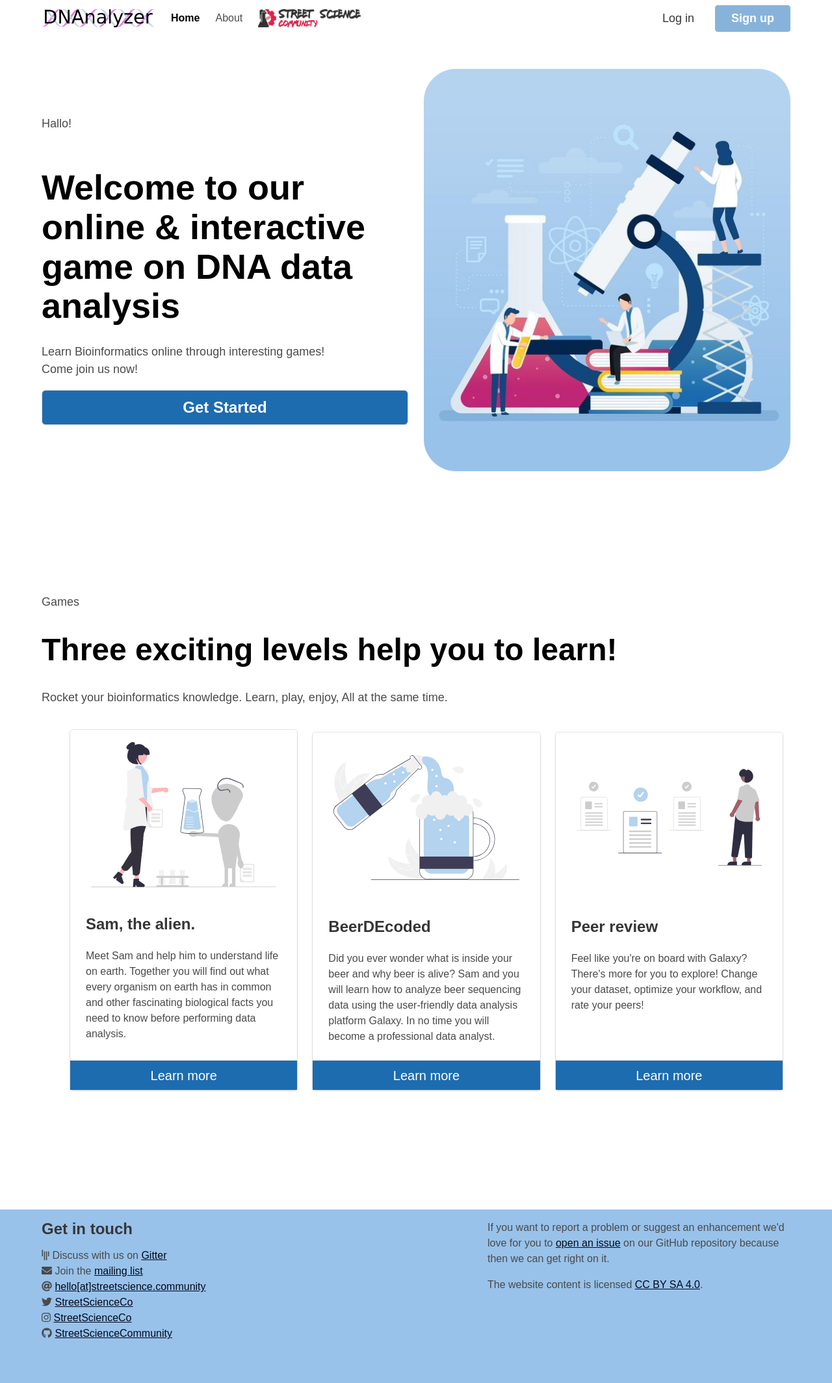
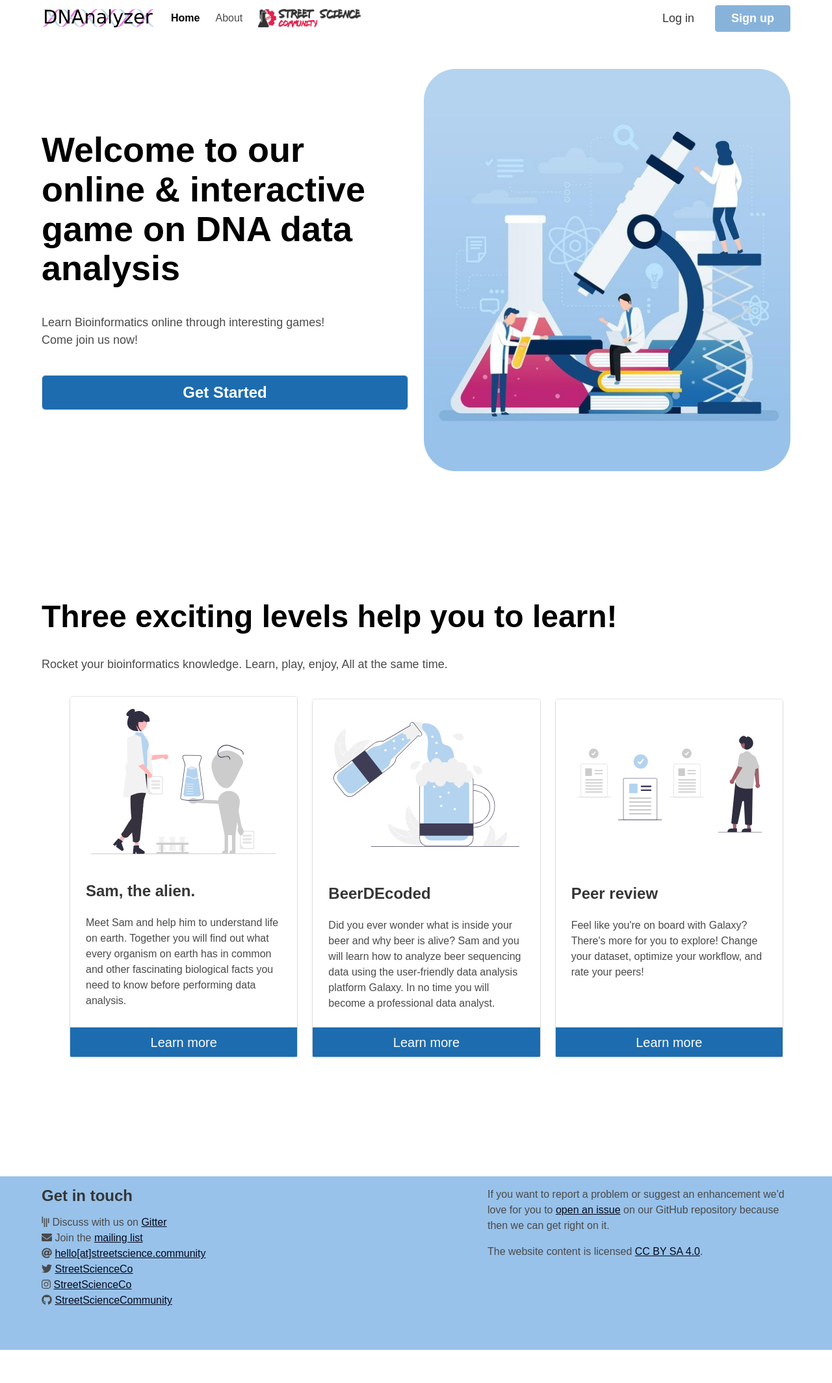
Before and after one commit to StreetScienceCommunity/DNAnalyzer, a Jekyll site: the page built from index.md, in a window 1280 px wide. Shown: the whole page at 65% size. Built offline with Jekyll 4.4.1, drawn with Linux system fonts in a browser that asks for light colours; nearby versions of some CDN libraries; after the commit the page ends 2077 px from its top, so only the background shows below that.

Commit message:
delete hallo and game txt from index, and change css accordingly.

```diff
--- a/_layouts/index.html
+++ b/_layouts/index.html
@@ -8,7 +8,6 @@
         <!-- section1 START-->
         <div class="columns section1 has-text-centered-mobile is-vcentered is-flex" >
             <div class="column section1_text">
-                <p class="hallo_text">Hallo!</p>
                 <h1 class="is-size-3-mobile welcome_text">Welcome to our online & interactive game
                     on DNA data analysis</h1>
                 <p class="come_join_text">Learn Bioinformatics online through interesting games! Come join us now!</p>
@@ -23,7 +22,6 @@
         <!-- section2 START-->
         <div class="section2 has-text-centered-mobile">
             <div class="section2_text">
-                <p>Games</p>
                 <p class="is-size-3-mobile">Three exciting levels help you to learn!</p>
                 <p>Rocket your bioinformatics knowledge. Learn, play, enjoy, All at the same time.</p>
             </div>
--- a/css/styles.scss
+++ b/css/styles.scss
@@ -234,8 +234,8 @@
   height: 100%;
 } */
 
-.come_join_text, .welcome_text{
-  margin-top: 1.5rem;
+.come_join_text{
+  margin: 2.5rem 0 !important;
 }
 
 .section1_text h1 {
@@ -283,18 +283,13 @@
 }
 
 .section2_text p:first-of-type {
-  font-size: 1.125rem;
-  font-weight: 500;
-}
-
-.section2_text p:nth-of-type(2) {
   font-size: 3rem;
   font-weight: 800;
   margin: 1.5rem 0;
   color: #000000;
 }
 
-.section2_text p:nth-of-type(3) {
+.section2_text p:nth-of-type(2) {
   font-size: 1.125rem;
   font-weight: 400;
   margin: 1.5rem 0;
```
